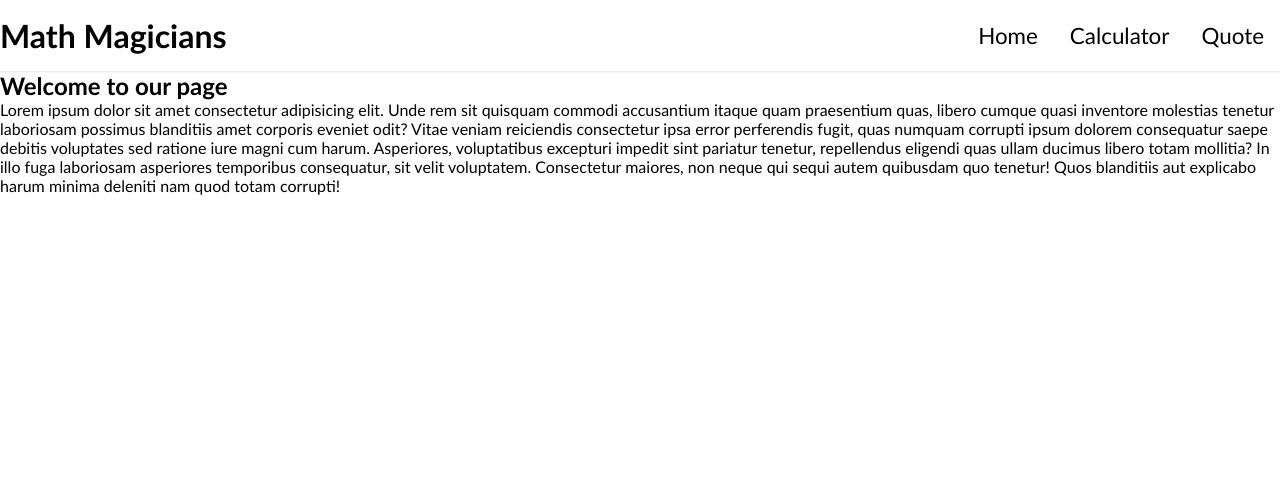
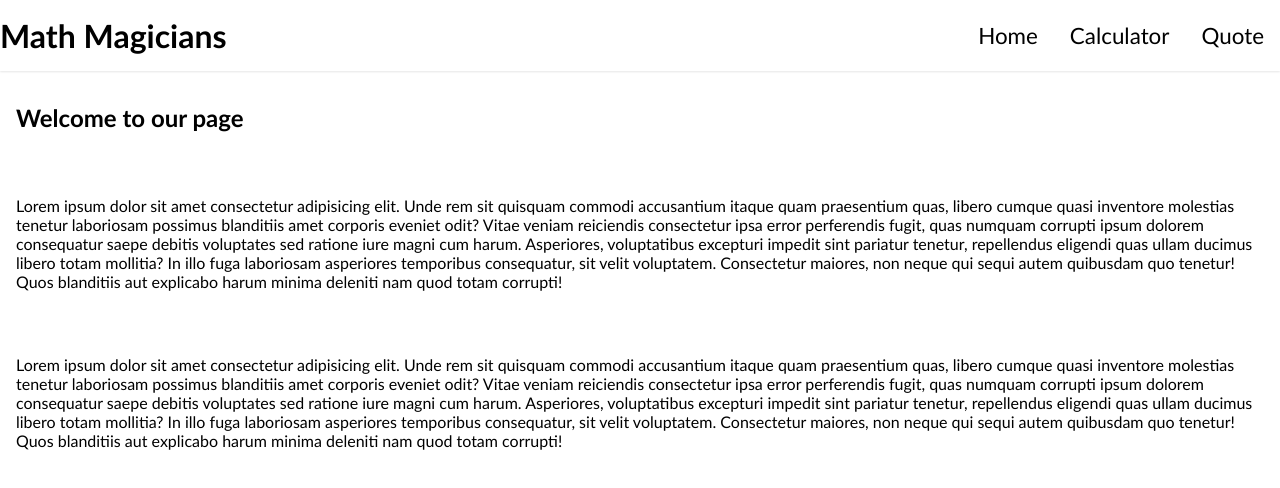
Before and after one commit to MrBrN197/Math-Magicians, a React (Create React App) app: page / in a window 1280 px wide. Shown: the top 488 px of the page. Built offline with nearby package versions, Linux system fonts and the light colour scheme.

Commit message:
Add `Home` component Page styling

```diff
--- a/src/components/Header.module.css
+++ b/src/components/Header.module.css
@@ -7,7 +7,7 @@
   box-shadow: 0 1px 2px rgba(0, 0, 0, 0.1);
 }
 
-a {
+.header a {
   text-decoration: none;
   color: inherit;
   padding-inline: 1rem;
--- a/src/pages/Home.js
+++ b/src/pages/Home.js
@@ -1,6 +1,22 @@
+import styles from './Home.module.css';
+
 const Home = () => (
-  <div>
+  <div className={styles.home}>
     <h2>Welcome to our page</h2>
+    <p>
+      Lorem ipsum dolor sit amet consectetur adipisicing elit.
+      Unde rem sit quisquam commodi accusantium itaque
+      quam praesentium quas, libero cumque quasi inventore molestias
+      tenetur laboriosam possimus blanditiis amet corporis eveniet
+      odit? Vitae veniam reiciendis consectetur ipsa error perferendis
+      fugit, quas numquam corrupti ipsum dolorem consequatur saepe debitis
+      voluptates sed ratione iure magni cum harum. Asperiores, voluptatibus
+      excepturi impedit sint pariatur tenetur, repellendus eligendi quas
+      ullam ducimus libero totam mollitia? In illo fuga laboriosam asperiores temporibus
+      consequatur, sit velit voluptatem. Consectetur maiores, non neque qui sequi autem
+      quibusdam quo tenetur! Quos blanditiis aut explicabo harum minima deleniti nam
+      quod totam corrupti!
+    </p>
     <p>
       Lorem ipsum dolor sit amet consectetur adipisicing elit.
       Unde rem sit quisquam commodi accusantium itaque
--- /dev/null
+++ b/src/pages/Home.module.css
@@ -0,0 +1,11 @@
+.home {
+  padding-inline: 1rem;
+}
+
+.home h2 {
+  padding-block: 2rem;
+}
+
+.home p {
+  padding-block: 2rem;
+}
```
